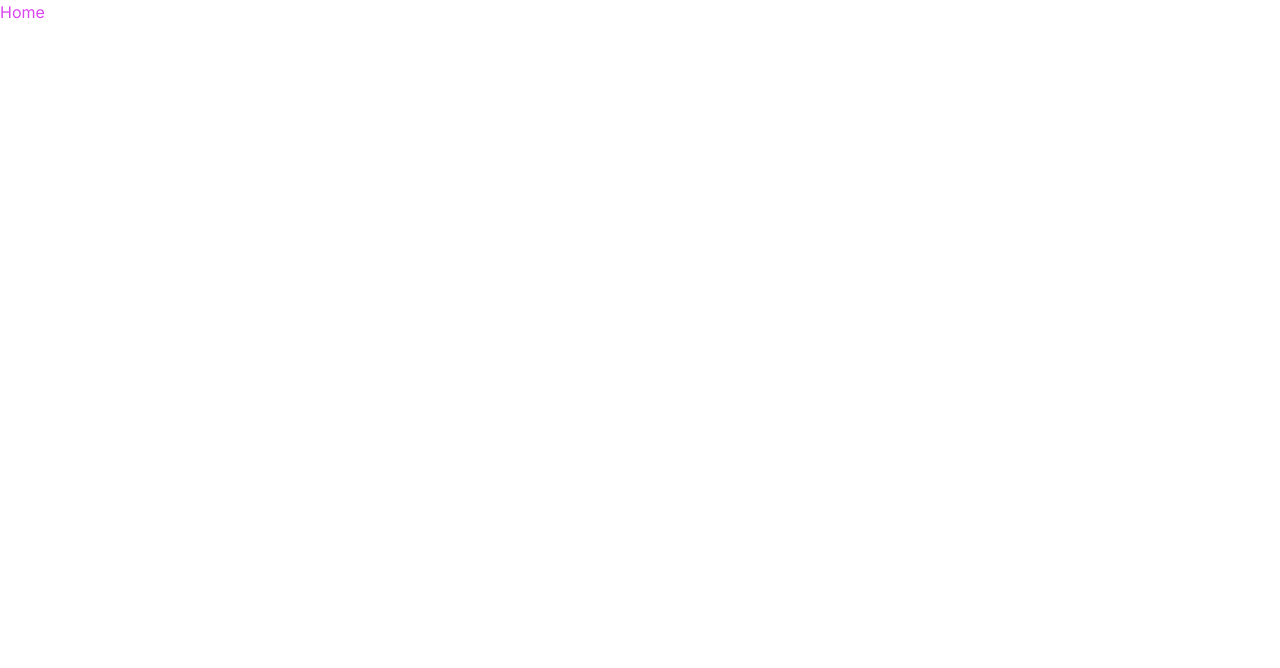
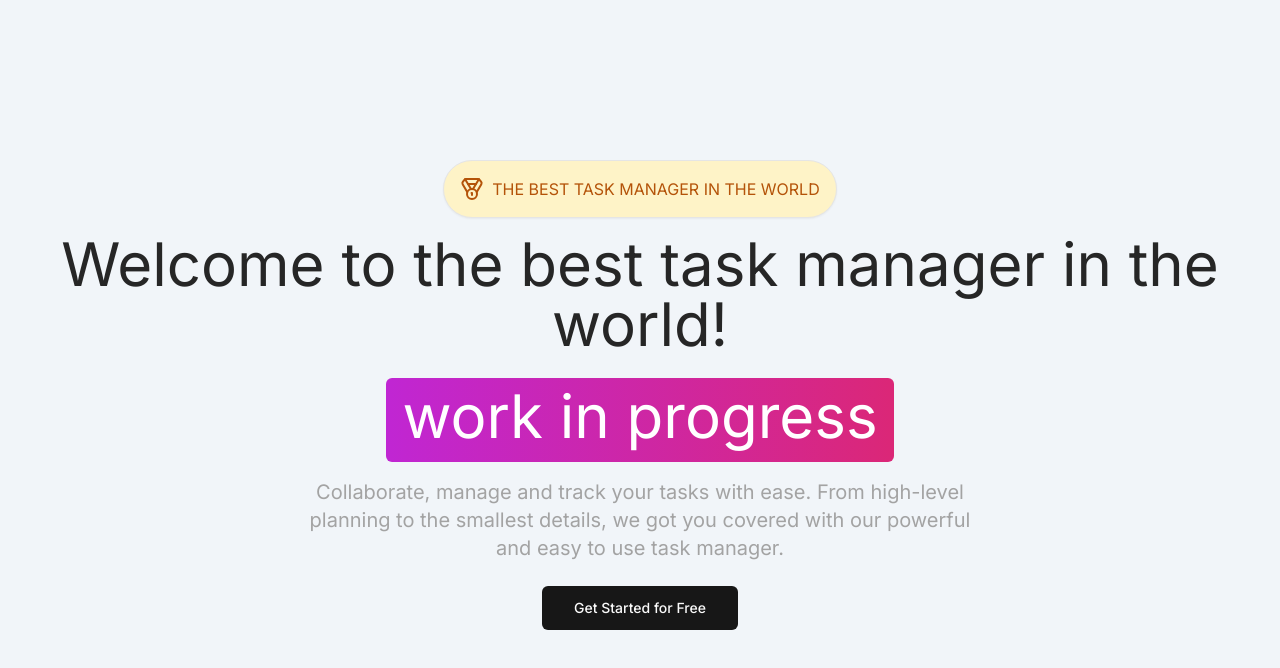
Before and after one commit to radouane-oubakhane/task-master, a Next.js app: page / in a window 1280 px wide. Shown: the top 668 px of the page. Built offline with nearby package versions, Linux system fonts and the light colour scheme.

Commit message:
Build marketing page

```diff
--- /dev/null
+++ b/app/(marketing)/layout.tsx
@@ -0,0 +1,13 @@
+import React, { PropsWithChildren } from 'react'
+
+const MarketingLayout = ({children}: PropsWithChildren) => {
+  return (
+    <div className='h-full bg-slate-100'>
+        <main className='pt-40 pg-20 bg-slate-100'>
+        {children}
+        </main>
+    </div>
+  )
+}
+
+export default MarketingLayout
--- /dev/null
+++ b/app/(marketing)/page.tsx
@@ -0,0 +1,33 @@
+import { Medal } from "lucide-react";
+import Link from "next/link";
+
+import { Button } from "@/components/ui/button";
+
+const MarketingPage = () => {
+  return (
+    <div className="flex items-center justify-center flex-col">
+      <div className="flex items-center justify-center flex-col">
+        <div className="mb-4 flex items-center border shadow-sm p-4 bg-amber-100 text-amber-700 rounded-full uppercase">
+          <Medal className="w-6 h-6 mr-2" />
+          The best Task Manager in the world
+        </div>
+        <h1 className="text-3xl md:text-6xl text-center text-neutral-800 mb-6">
+          Welcome to the best task manager in the world!
+        </h1>
+        <div className="text-3xl md:text-6xl bg-gradient-to-r from-fuchsia-600 to-pink-600 text-white px-4 p-2 rounded-md pb-4 w-fit">
+          work in progress
+        </div>
+      </div>
+      <div className="text-sm md:text-xl text-neutral-400 mt-4 max-w-xs md:max-w-2xl text-center mx-auto">
+        Collaborate, manage and track your tasks with ease. From high-level
+        planning to the smallest details, we got you covered with our powerful
+        and easy to use task manager.
+      </div>
+      <Button className="mt-6" size="lg" asChild>
+        <Link href="/sign-up">Get Started for Free</Link>
+      </Button>
+    </div>
+  );
+};
+
+export default MarketingPage;
--- a/app/globals.css
+++ b/app/globals.css
@@ -1,6 +1,13 @@
 @tailwind base;
 @tailwind components;
 @tailwind utilities;
+
+html,
+body,
+:root {
+  height: 100%;
+}
+
 
 @layer base {
   :root {
--- a/app/page.tsx
+++ /dev/null
@@ -1,8 +0,0 @@
-
-export default function Home() {
-  return (
-    <div className="text-fuchsia-500">
-      <h1>Home</h1>
-    </div>
-  );
-}
--- /dev/null
+++ b/components/ui/button.tsx
@@ -0,0 +1,56 @@
+import * as React from "react"
+import { Slot } from "@radix-ui/react-slot"
+import { cva, type VariantProps } from "class-variance-authority"
+
+import { cn } from "@/lib/utils"
+
+const buttonVariants = cva(
+  "inline-flex items-center justify-center whitespace-nowrap rounded-md text-sm font-medium ring-offset-background transition-colors focus-visible:outline-none focus-visible:ring-2 focus-visible:ring-ring focus-visible:ring-offset-2 disabled:pointer-events-none disabled:opacity-50",
+  {
+    variants: {
+      variant: {
+        default: "bg-primary text-primary-foreground hover:bg-primary/90",
+        destructive:
+          "bg-destructive text-destructive-foreground hover:bg-destructive/90",
+        outline:
+          "border border-input bg-background hover:bg-accent hover:text-accent-foreground",
+        secondary:
+          "bg-secondary text-secondary-foreground hover:bg-secondary/80",
+        ghost: "hover:bg-accent hover:text-accent-foreground",
+        link: "text-primary underline-offset-4 hover:underline",
+      },
+      size: {
+        default: "h-10 px-4 py-2",
+        sm: "h-9 rounded-md px-3",
+        lg: "h-11 rounded-md px-8",
+        icon: "h-10 w-10",
+      },
+    },
+    defaultVariants: {
+      variant: "default",
+      size: "default",
+    },
+  }
+)
+
+export interface ButtonProps
+  extends React.ButtonHTMLAttributes<HTMLButtonElement>,
+    VariantProps<typeof buttonVariants> {
+  asChild?: boolean
+}
+
+const Button = React.forwardRef<HTMLButtonElement, ButtonProps>(
+  ({ className, variant, size, asChild = false, ...props }, ref) => {
+    const Comp = asChild ? Slot : "button"
+    return (
+      <Comp
+        className={cn(buttonVariants({ variant, size, className }))}
+        ref={ref}
+        {...props}
+      />
+    )
+  }
+)
+Button.displayName = "Button"
+
+export { Button, buttonVariants }
--- a/package.json
+++ b/package.json
@@ -9,6 +9,7 @@
     "lint": "next lint"
   },
   "dependencies": {
+    "@radix-ui/react-slot": "^1.0.2",
     "class-variance-authority": "^0.7.0",
     "clsx": "^2.1.0",
     "lucide-react": "^0.323.0",
```
Also changed, not shown: 1 other file (tests, documents, lock files or other folders).
